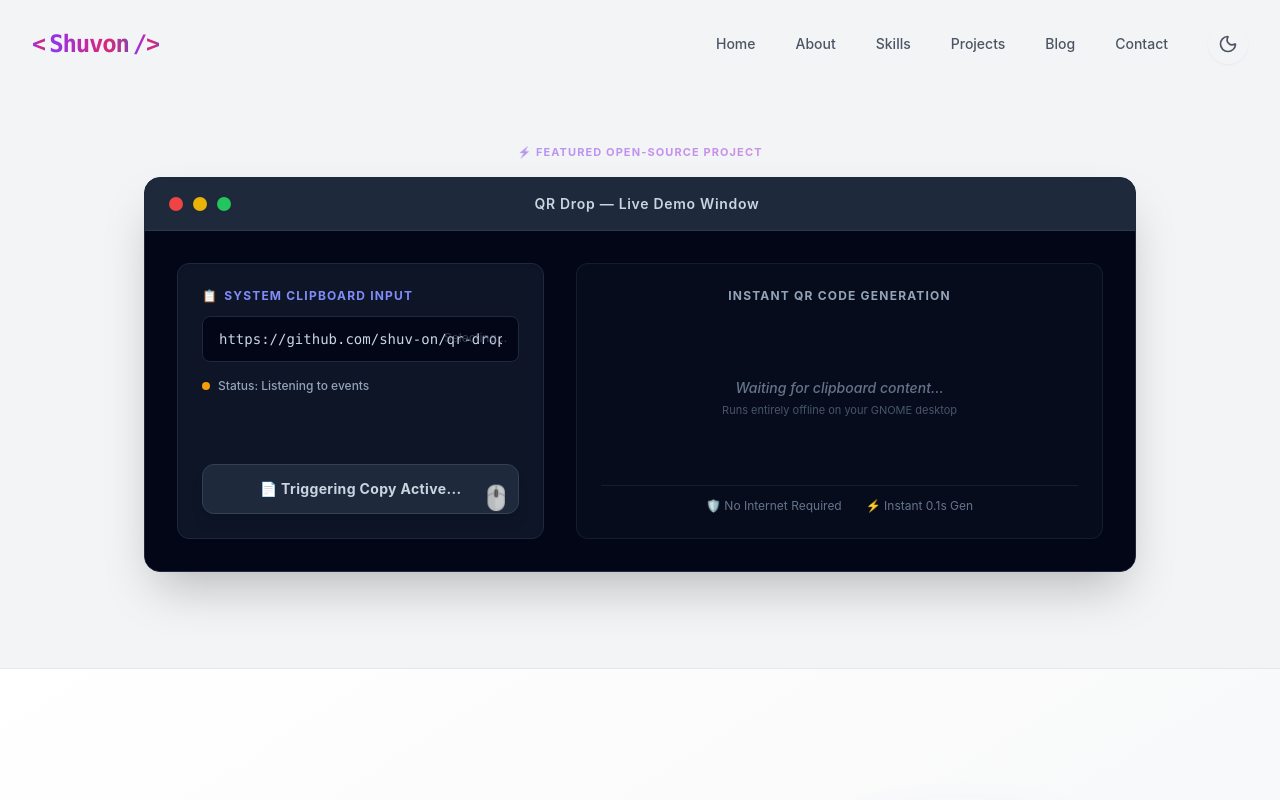
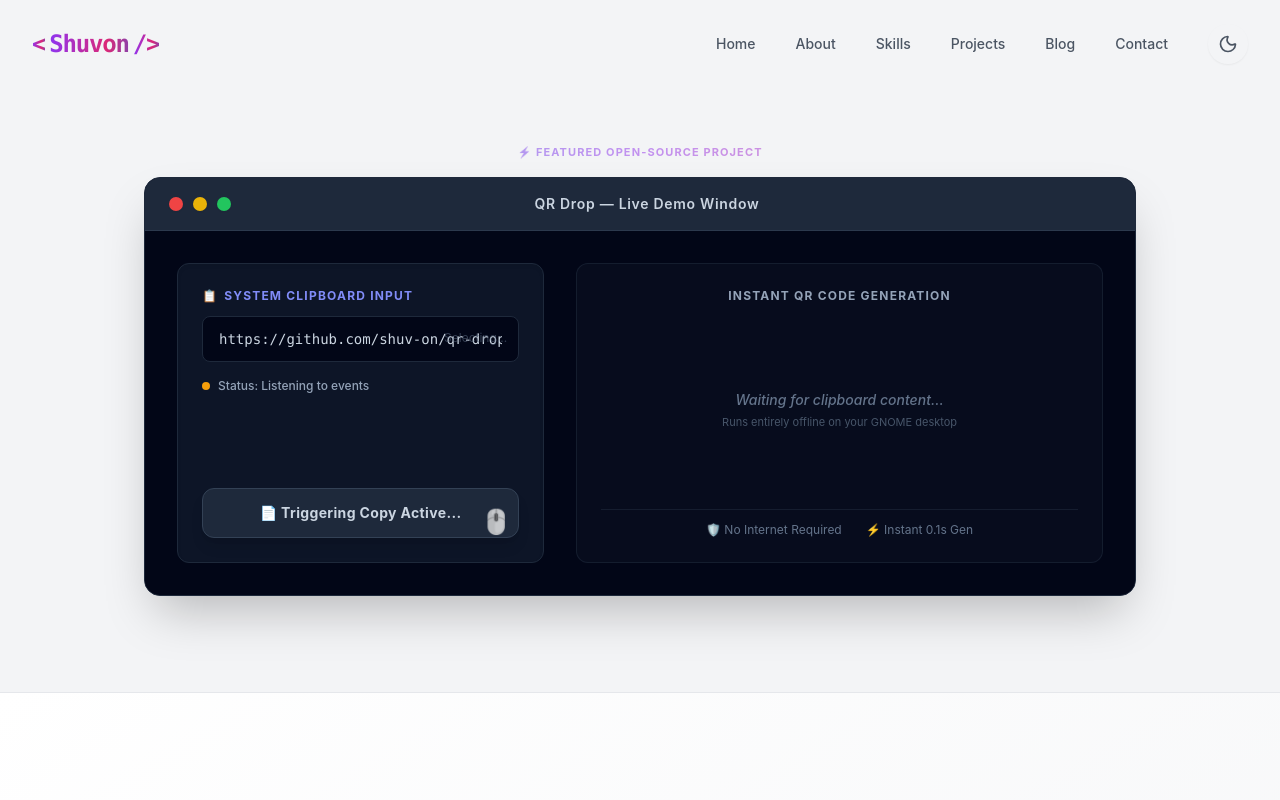
Before and after one commit to shuv-on/Portfolio, a React (Vite) app: page / in a window 1280 px wide. Shown: the top 800 px of the page. Built offline with nearby package versions, Linux system fonts and the light colour scheme.

Commit message:
feat: fixed error qr-drop animation height

```diff
--- a/src/components/QRDropAnimation.jsx
+++ b/src/components/QRDropAnimation.jsx
@@ -10,7 +10,7 @@ const QRDropAnimation = () => {
       // ২ সেকেন্ড পর কপি হবে
       setTimeout(() => {
         setStep(1); // Copying / Copied!
-      }, 100);
+      }, 1000);
 
       // ২.৮ সেকেন্ড পর প্রোসেসিং দেখাবে
       setTimeout(() => {
@@ -97,12 +97,14 @@ const QRDropAnimation = () => {
         </div>
 
         {/* Right Side (Grid 7): Instant QR Generator Flow Canvas */}
-        <div className="lg:col-span-7 bg-slate-900/40 border border-slate-800/60 rounded-xl p-6 flex flex-col justify-between items-center relative min-h-[240px]">
+        {/* 🛠️ পরিবর্তন: min-h-[240px] বাদ দিয়ে h-[300px] ফিক্সড করা হয়েছে যাতে সাইজ না নড়ে */}
+        <div className="lg:col-span-7 bg-slate-900/40 border border-slate-800/60 rounded-xl p-6 flex flex-col justify-between items-center relative h-[300px]">
           <h4 className="text-xs font-bold text-slate-400 uppercase tracking-widest w-full text-center mb-2">
             Instant QR Code Generation
           </h4>
 
-          <div className="flex-grow flex items-center justify-center w-full my-4">
+          {/* 🛠️ কন্টেন্ট হোল্ডারকেও h-full দিয়ে ফ্লেক্স গ্রো করানো হয়েছে */}
+          <div className="flex-grow flex items-center justify-center w-full h-48 my-2 overflow-hidden">
             {step === 0 ? (
               /* Waiting State */
               <div className="text-center text-slate-500 animate-fade-in">
@@ -122,7 +124,7 @@ const QRDropAnimation = () => {
               </div>
             ) : (
               /* Final State: Real-Looking Matrix Custom QR Code */
-              <div className="flex flex-col items-center bg-white p-4 rounded-2xl shadow-2xl border border-slate-200 transform scale-110 transition-all duration-500 animate-fade-in-up">
+              <div className="flex flex-col items-center bg-white p-4 rounded-2xl shadow-2xl border border-slate-200 transform scale-105 transition-all duration-500 animate-fade-in-up">
 
                 {/* Visual Representation of Full QR Node */}
                 <div className="w-32 h-32 bg-slate-900 p-2 rounded-xl flex flex-wrap justify-between content-between relative shadow-md">
```
